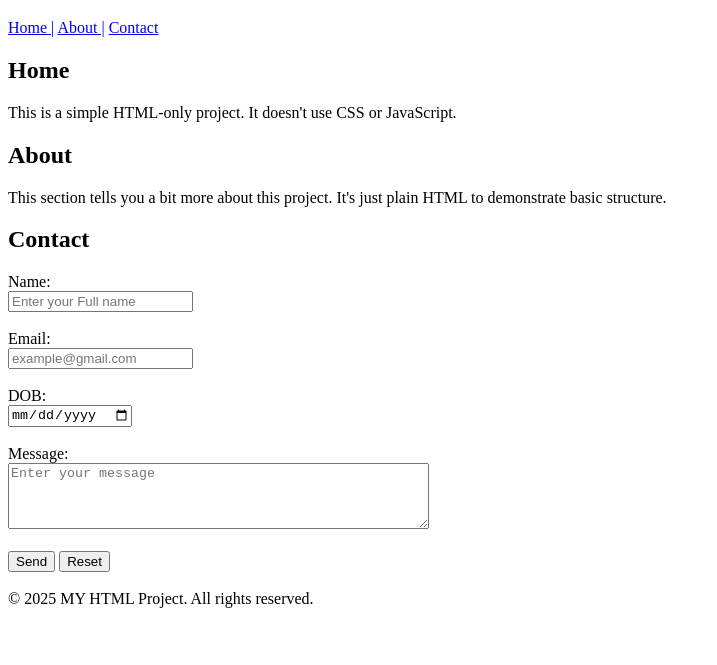
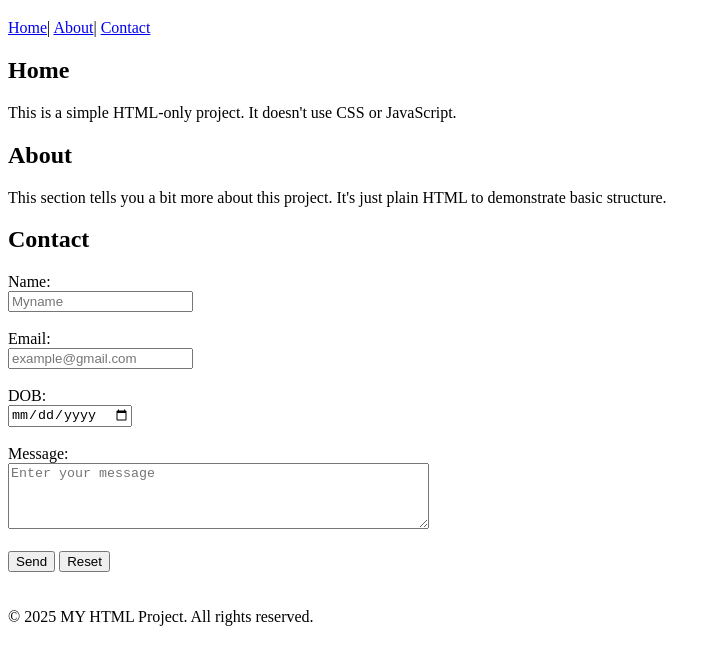
Before and after one commit to harinakhati/unlimited-webdev_workshop, a plain HTML site: page finalassign_html.html in a window 1280 px wide. Shown: the part 61-726 px from the top of the page, without its empty margins (0-717 px from the left). Drawn offline with Linux system fonts and the light colour scheme.

Commit message:
modified:   finalassign_html.html

```diff
--- a/finalassign_html.html
+++ b/finalassign_html.html
@@ -8,21 +8,28 @@
 <body>
     <h1>Welcome to MY HTML Project</h1>
     <nav>
-            <a href="#home">Home |</a>
-            <a href="#about">About |</a>
+            <a href="#home">Home</a>|
+            <a href="#about">About</a>|
             <a href="#contact">Contact</a>
     </nav>
+<main>
 
+    <section>
     <h2>Home</h2>
     <p>This is a simple HTML-only project. It doesn't use CSS or JavaScript.</p>
+    </section>
+
+    <section>
     <h2>About</h2>
     <p>This section tells you a bit more about this project. It's just plain HTML to demonstrate basic structure.</p>
+    </section>
 
+    <section>
     <h2>Contact</h2>
     <div>
         <form action="">
             <label for="name">Name: </label><br>
-            <input type="text" id="name" placeholder="Enter your Full name"><br><br>
+            <input type="text" id="name" placeholder="Myname"><br><br>
 
             <label for="email">Email: </label><br>
             <input type="email" id="email" placeholder="example@gmail.com"><br><br>
@@ -33,10 +40,19 @@
             <label for="message">Message:</label><br>
             <textarea id="message" rows="4" cols="50" placeholder="Enter your message" required></textarea><br><br>
 
+            <div id="buttons" name="buttons">
             <button type="submit">Send</button>
             <button type="reset">Reset</button>
+              </div>
             <br><br>
         </form>
+
+    </section>
+
+    </main>
+
+
+    <div>
         &copy; 2025 MY HTML Project. All rights reserved.
     </div>
 
```
